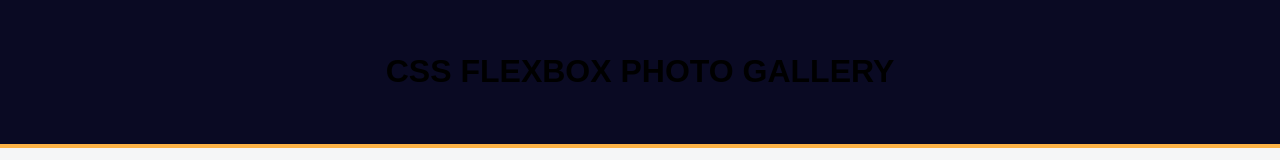
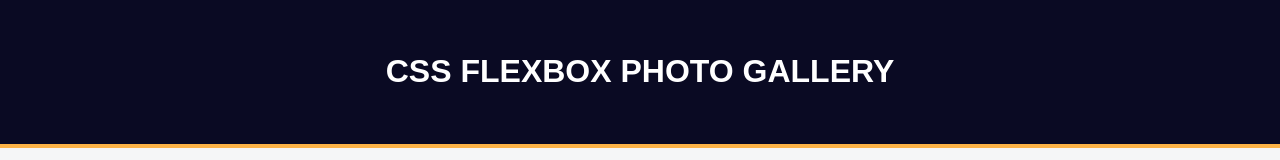
Before and after one commit to kemas69/html, a plain HTML site: page phtoto gallery/index.html in a window 1280 px wide. Shown: the top 160 px of the page. Drawn offline with Linux system fonts and the light colour scheme.

Commit message:
Learn CSS by Building Photo Gallery

```diff
--- a/phtoto gallery/index.html
+++ b/phtoto gallery/index.html
@@ -8,7 +8,7 @@
 </head>
 <body>
     <header class="header">
-        <h1>css flexbox photo gallery</h1>
+        <h1 style="color: white;">css flexbox photo gallery</h1>
     </header>
     <div class="gallery">
         <img src="https://cdn.freecodecamp.org/curriculum/css-photo-gallery/1.jpg">
```
